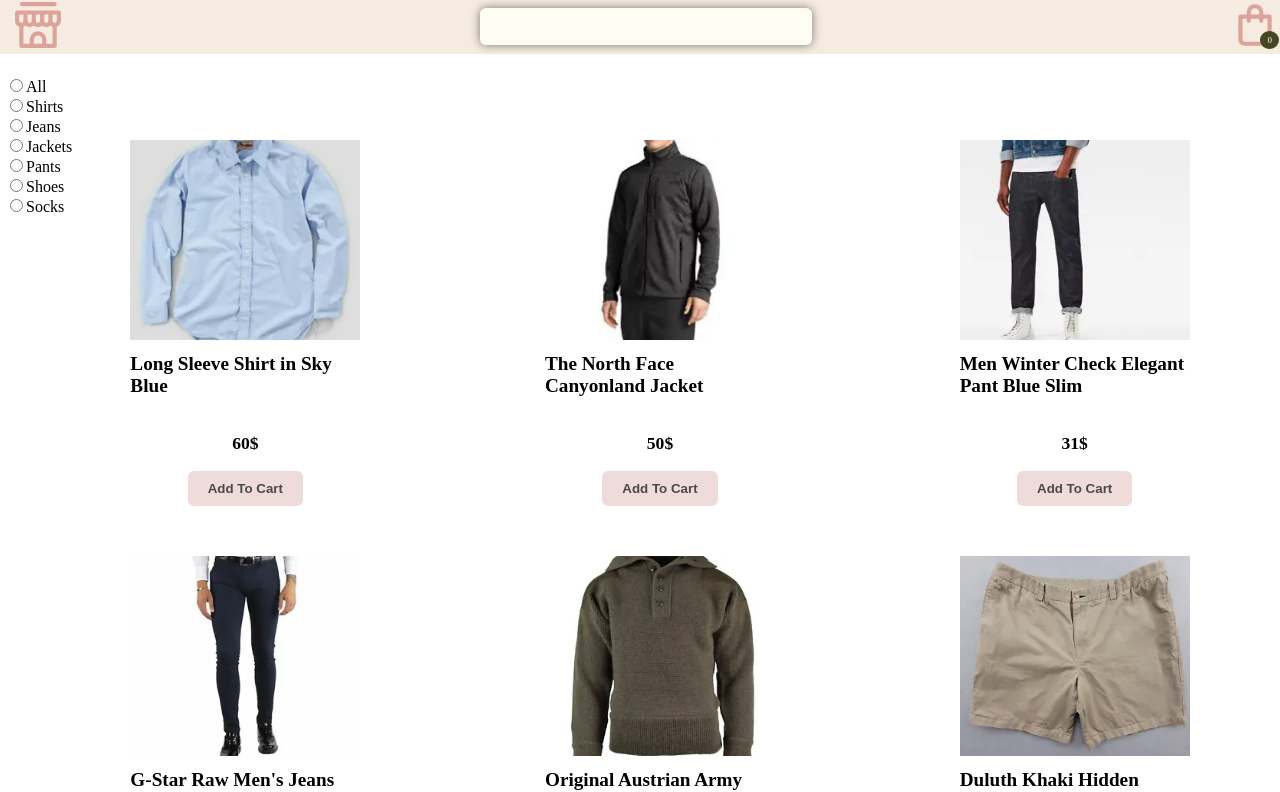
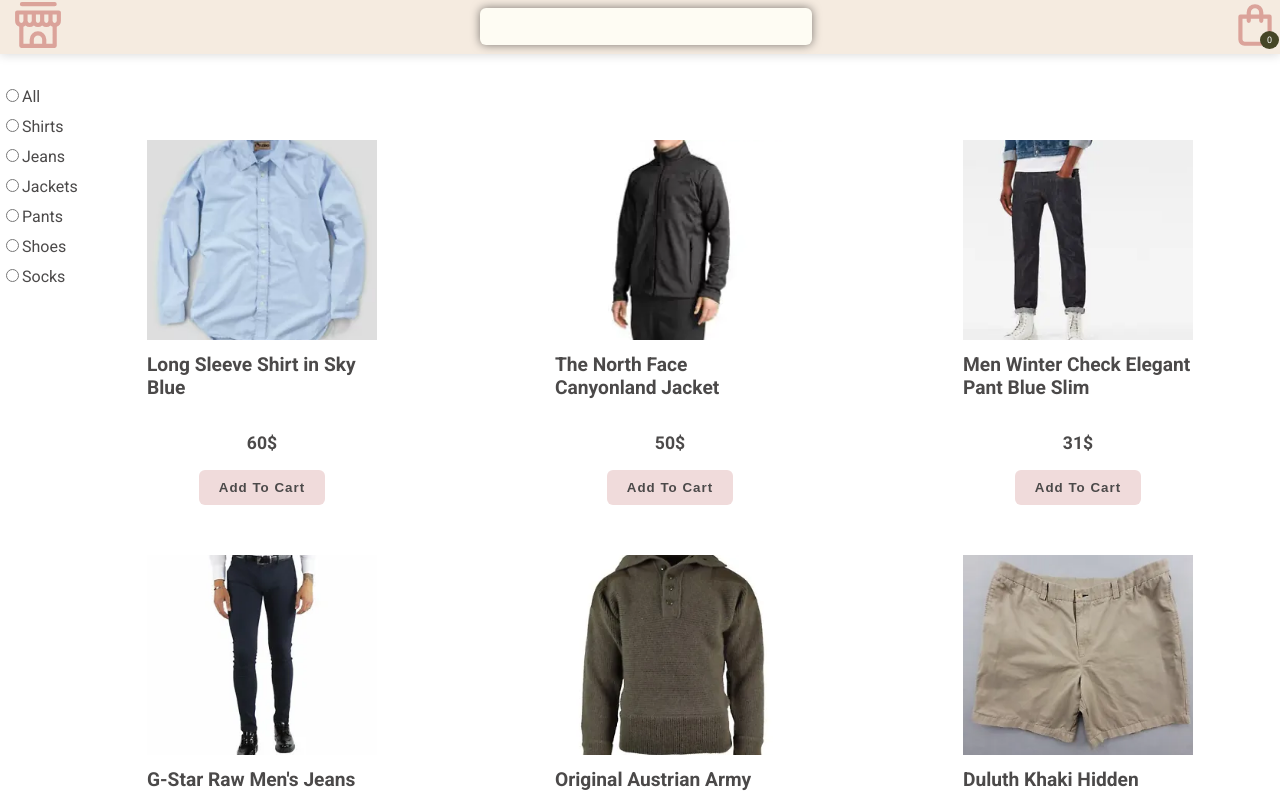
Before and after one commit to naxucrishvili1993/commerce-app, a React (Create React App) app: page / in a window 1280 px wide. Shown: the top 792 px of the page. Built offline with nearby package versions, Linux system fonts and the light colour scheme.

Commit message:
Finalize project

```diff
--- a/src/App.css
+++ b/src/App.css
@@ -1,21 +1,20 @@
+@import url("https://fonts.googleapis.com/css2?family=Roboto:wght@400;700&display=swap");
+
 body {
 	background-color: white;
 	box-sizing: border-box;
+	color: rgb(75, 73, 73);
+	font-family: "Roboto", sans-serif;
 }
 
 .container {
 	display: flex;
 	margin-top: 60px;
-	margin-left: 40px;
 }
-.main {
-	display: flex;
-	flex-wrap: wrap;
-}
-
 .header {
 	background-color: #f5ebe0;
 	box-sizing: border-box;
+	box-shadow: 0 1px 10px rgba(0, 0, 0, 0.15);
 	display: flex;
 	justify-content: space-between;
 	margin-bottom: 50px;
@@ -27,12 +26,20 @@
 
 .sidebar {
 	box-sizing: border-box;
-	position: fixed;
-	left: 0;
 }
 
 .sidebar ul {
-	padding-left: 5px;
+	left: 0;
+	position: fixed;
+	padding-left: 1px;
+}
+
+.sidebar ul li {
+	margin-top: 10px;
+}
+
+.sidebar ul input {
+	filter: grayscale(1);
 }
 
 .logo {
@@ -51,7 +58,7 @@
 	color: rgb(75, 73, 73);
 	height: 35px;
 	margin-top: 8px;
-	min-width: 200px;
+	min-width: 180px;
 	outline: none;
 	padding-left: 10px;
 	width: 25%;
@@ -82,6 +89,8 @@
 	flex-wrap: wrap;
 	column-gap: 20px;
 	justify-content: center;
+	margin-left: 60px;
+
 	padding-top: 80px;
 }
 
@@ -123,6 +132,7 @@
 	color: rgb(75, 73, 73);
 	cursor: pointer;
 	font-weight: 700;
+	letter-spacing: 1px;
 	padding: 10px 20px;
 	transition: 0.3s;
 }
@@ -146,6 +156,18 @@
 	position: relative;
 }
 
+.shop h1 {
+	font-size: 1.5rem;
+}
+.shop .shop-items div:nth-of-type(2) h1 {
+	width: 120px;
+	margin-right: 10px;
+	margin-top: 0;
+}
+.shop p {
+	margin: 0;
+}
+
 .shop button {
 	border: none;
 	background-color: lightgray;
@@ -157,15 +179,34 @@
 }
 .shop button img {
 	width: 20px;
+	height: 20px;
+}
+
+.increase-btn {
+	margin-bottom: 10px;
+}
+.increase-btn,
+.decrease-btn {
+	cursor: pointer;
+	transition: 0.3s;
+}
+
+.increase-btn:hover,
+.decrease-btn:hover {
+	opacity: 0.5;
 }
 
 .shop-items {
 	display: flex;
-	justify-content: space-between;
+	justify-content: space-around;
+	margin-bottom: 20px;
+	margin-left: 0;
 }
 
 .shop-items img {
+	object-fit: cover;
 	width: 100px;
+	height: 100px;
 }
 .shop-items div:nth-of-type(2) {
 	margin-left: 20px;
@@ -189,6 +230,7 @@
 @media screen and (min-width: 576px) {
 	.cards {
 		justify-content: space-around;
+		width: 100%;
 	}
 	.card {
 		width: 35%;
@@ -205,6 +247,12 @@
 	}
 	.shop-items div:nth-of-type(2) h1 {
 		width: 250px;
+	}
+	.shop .shop-items div:nth-of-type(2) h1 {
+		width: 300px;
+	}
+	.shop {
+		width: 60%;
 	}
 }
 
--- a/src/App.jsx
+++ b/src/App.jsx
@@ -31,6 +31,7 @@
 				<Sidebar
 					handleChange={(e) => {
 						setActiveCategory(e.target.value);
+						window.scrollTo({ top: 0, behavior: "smooth" });
 					}}
 				/>
 			)}
```
Also changed, not shown: src/svgs/minus.svg, src/svgs/plus.svg.
